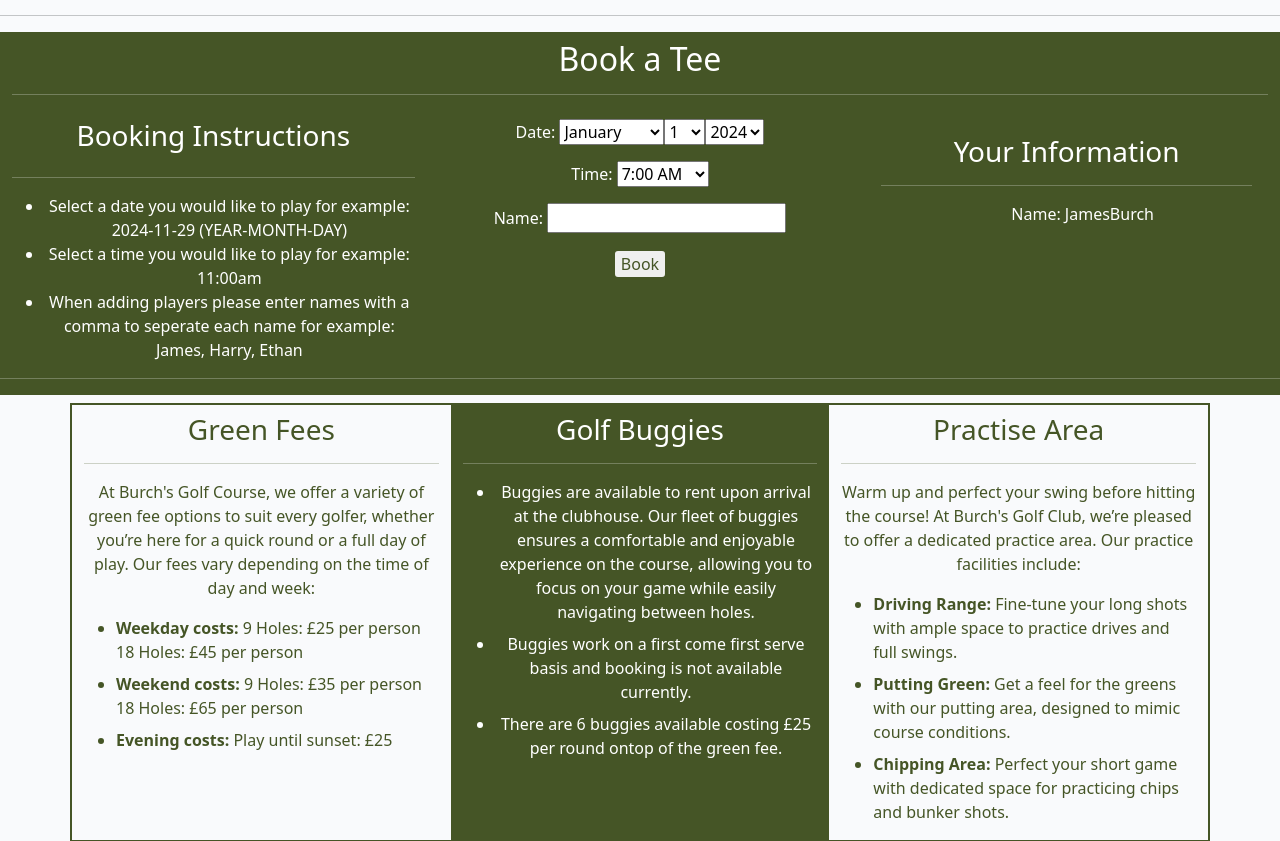
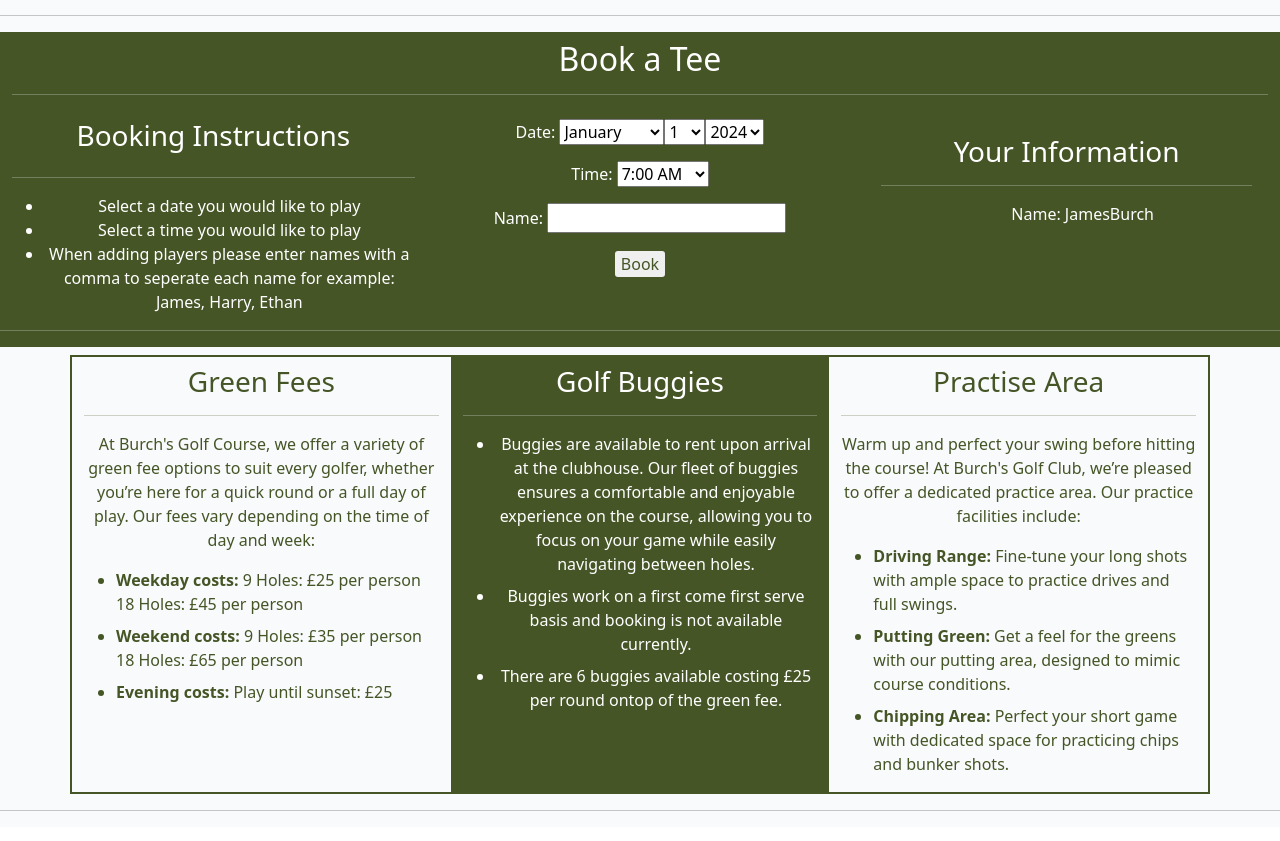
Before and after one commit to James-Burch/PP4-Django-Project, a Django app: page /booking/ in a window 1280 px wide. Shown: the part 562-1403 px from the top of the page. Run offline with Django 5.2, Linux system fonts and the light colour scheme; the first user in the database is signed in.

Commit message:
Remove old instructions for booking form

```diff
--- a/bookapp/templates/bookingpage.html
+++ b/bookapp/templates/bookingpage.html
@@ -31,8 +31,8 @@
             <h3>Booking Instructions</h3>
             <hr class="text-white">
             <ul>
-                <li>Select a date you would like to play for example: 2024-11-29 (YEAR-MONTH-DAY)</li>
-                <li>Select a time you would like to play for example: 11:00am</li>
+                <li>Select a date you would like to play</li>
+                <li>Select a time you would like to play</li>
                 <li> When adding players please enter names with a comma to seperate each name for example: James,
                     Harry, Ethan
                 </li>
```
